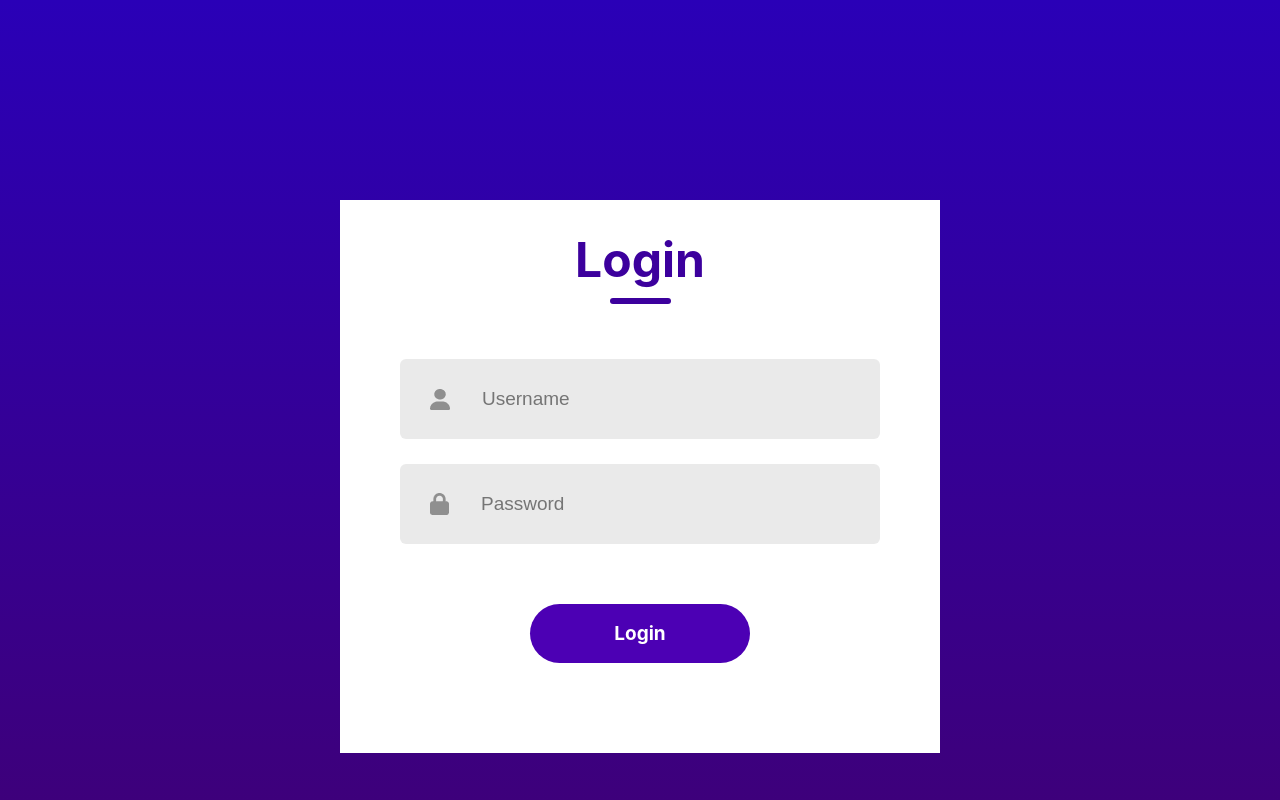
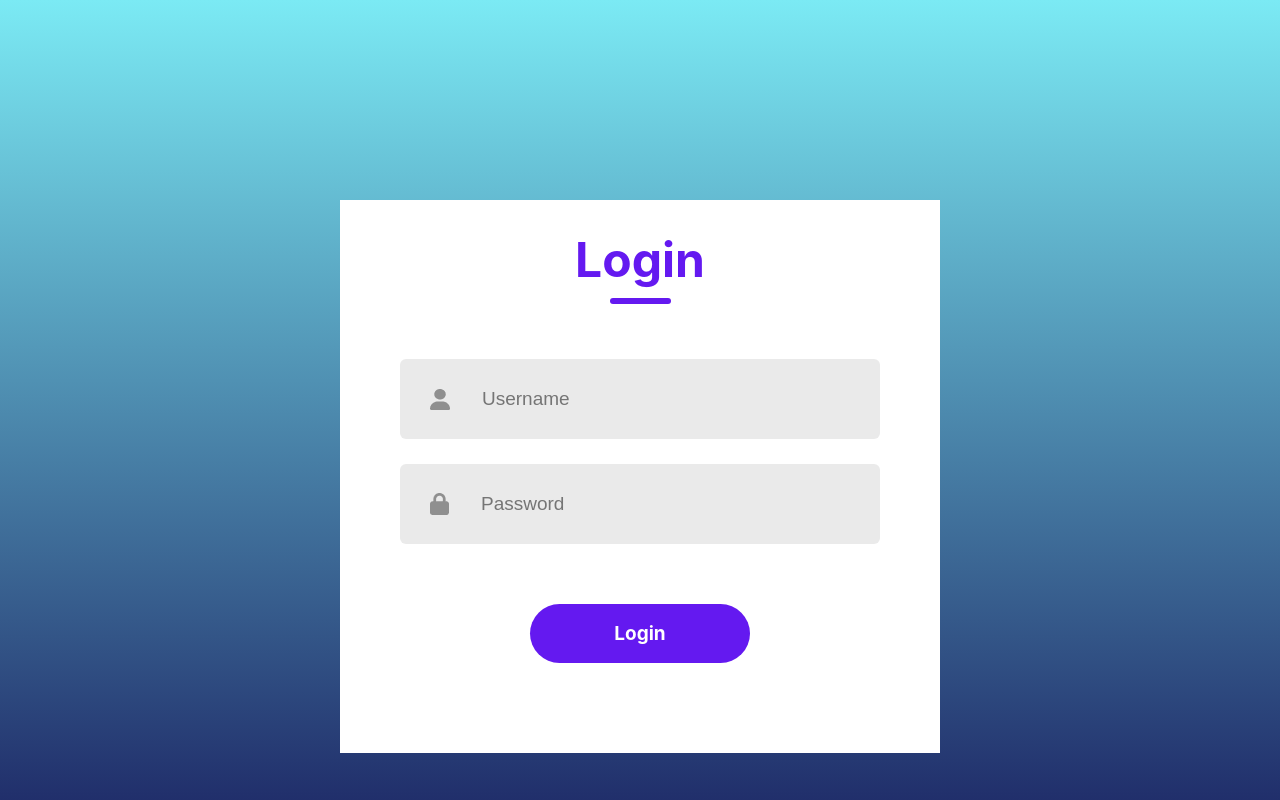
Before and after one commit to alexandrastroiu/attendance-tracker, a React (Create React App) app in the folder frontend/my-app/: page / in a window 1280 px wide. Shown: the top 800 px of the page. Built offline with nearby package versions, Linux system fonts and the light colour scheme.

Commit message:
Change login page style
Signed-off-by: Alexandra Stroiu <alexandra.stroiu@stud.acs.upb.ro>

```diff
--- a/frontend/my-app/src/components/Login/Login.css
+++ b/frontend/my-app/src/components/Login/Login.css
@@ -18,7 +18,7 @@
 }
 
 .text{
-    color: #3c009d;
+    color: #6419f0;
     font-size: 48px;
     font-weight:700;
 }
@@ -26,7 +26,7 @@
 .underline{
     width:61px;
     height:6px;
-    background: #3c009d;
+    background: #6419f0;
     border-radius: 9px;
 }
 
@@ -74,7 +74,7 @@
     width: 220px;
     height: 59px;
     color: #fff;
-    background: #4c00b4;
+    background: #6419f0;
     border-radius: 50px;
     font-size: 19px;
     font-weight: 700;
--- a/frontend/my-app/src/index.css
+++ b/frontend/my-app/src/index.css
@@ -6,7 +6,7 @@ body {
   -webkit-font-smoothing: antialiased;
   -moz-osx-font-smoothing: grayscale;
   height:100vh;
-  background: linear-gradient(#2A00B7, #42006c);
+  background: linear-gradient(#7beaf4, #0a0049);
 }
 
 code {
```
